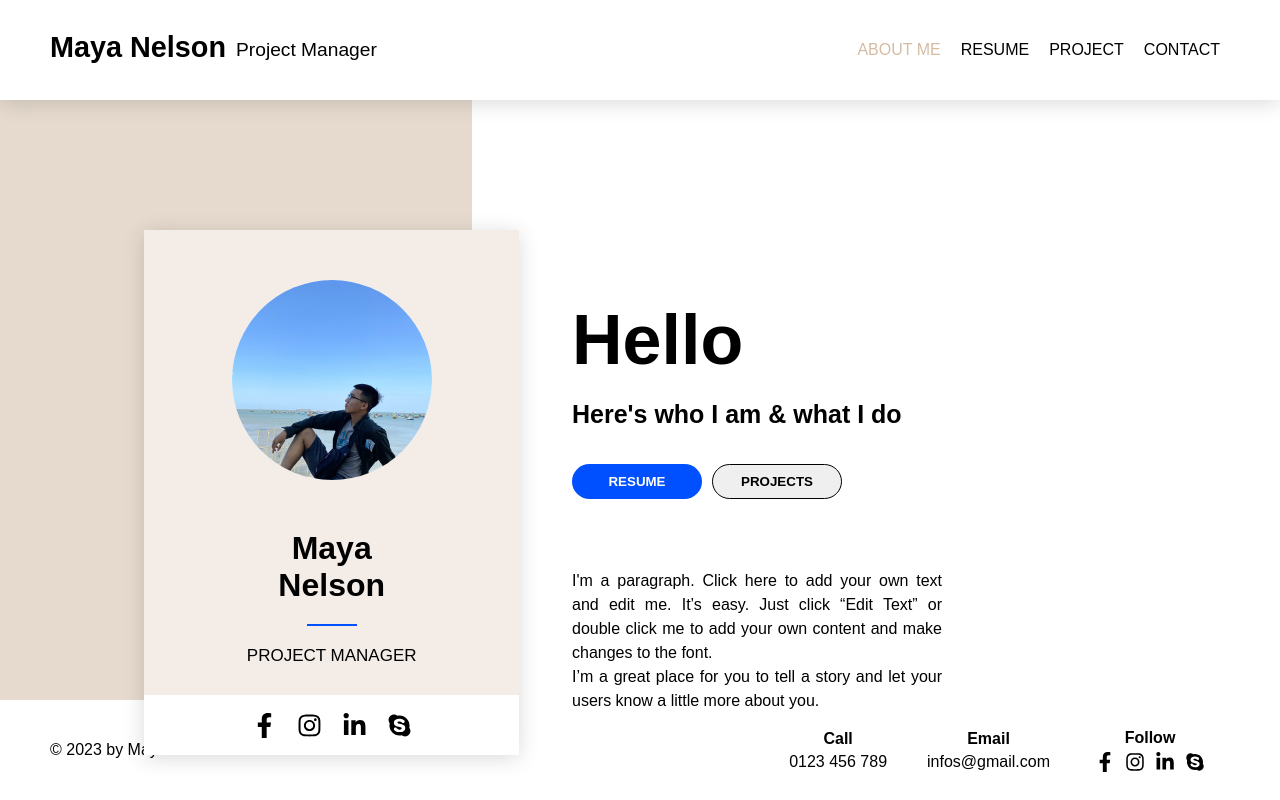
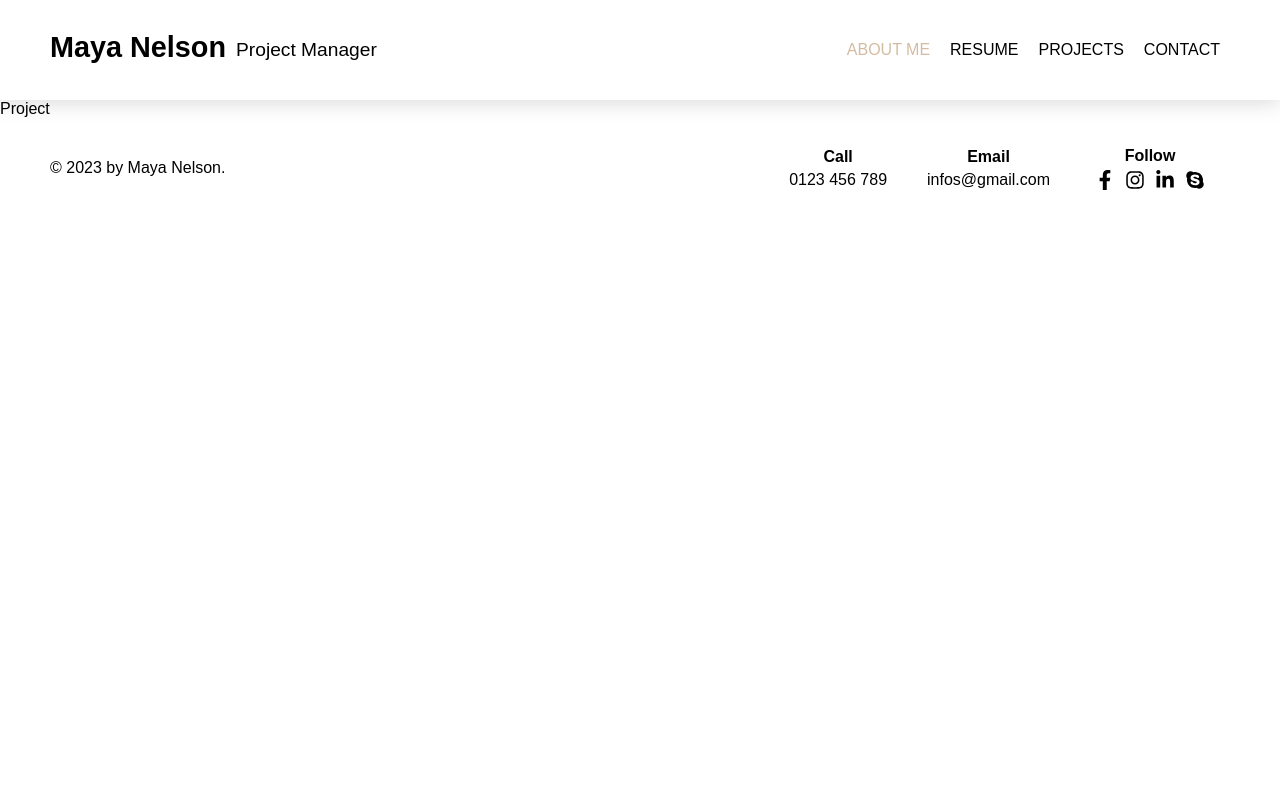
Before and after one commit to tduong5522/creative_cv, a React (Create React App) app: page /projects in a window 1280 px wide. Built offline with nearby package versions, Linux system fonts and the light colour scheme.

Commit message:
Add route for navbar

```diff
--- a/package.json
+++ b/package.json
@@ -9,7 +9,9 @@
     "node-sass": "^6.0.0",
     "react": "^17.0.2",
     "react-dom": "^17.0.2",
+    "react-router-dom": "^5.2.0",
     "react-scripts": "4.0.3",
+    "react-transition-group": "^1.2.1",
     "web-vitals": "^1.1.2"
   },
   "scripts": {
--- a/src/App.js
+++ b/src/App.js
@@ -1,15 +1,50 @@
-import './App.css';
+import {BrowserRouter as Router, Route,Switch,Redirect } from 'react-router-dom';
+import { CSSTransitionGroup } from 'react-transition-group';
+
 import Header from "./components/navbar/Header";
 import Footer from "./components/footer/Footer";
 import HomePage from './components/page/HomePage';
+import Resume from './components/page/Resume';
+import Projects from './components/page/Projects';
+
+import './App.css';
 
 function App() {
   return (
-    <>
-    <Header/>
-    <HomePage/>
+    <Router>
+      <Header/>
+      <CSSTransitionGroup
+          transitionName="example"
+          transitionEnterTimeout={500}
+          transitionLeaveTimeout={300}>
+          <Switch>
+            <Route exact path="/">
+              <HomePage />
+            </Route>
+            <Route exact path="/about_me">
+              <HomePage />
+            </Route>
+            <Route path="/resume">
+              <Resume />
+            </Route>
+            <Route path="/projects">
+              <Projects />
+            </Route>
+            <Route path="/contact">
+              {/* <Resume /> */}
+            </Route>
+            <Route path="*">
+              <Redirect
+                to={{
+                  pathname: "/"
+                }}
+              />
+            </Route>
+          </Switch>
+        </CSSTransitionGroup>
+
     <Footer/>
-    </>
+    </Router>
   );
 }
 
--- a/src/components/navbar/Header.jsx
+++ b/src/components/navbar/Header.jsx
@@ -1,18 +1,21 @@
 import React, {useState} from 'react';
+import {Link} from 'react-router-dom';
+
+import NavMenu from "./NavMenu";
+
 import '../../scss/navbar.scss'
-import NavMenu from "./NavMenu"
 
 const KEY = {
   ABOUT_ME : 'ABOUT ME',
   RESUME : 'RESUME',
-  PROJECT : 'PROJECT',
+  PROJECTS : 'PROJECTS',
   CONTACT : 'CONTACT',
 }
 
 const navMenu = [
   KEY.ABOUT_ME,
   KEY.RESUME,
-  KEY.PROJECT,
+  KEY.PROJECTS,
   KEY.CONTACT
 ]
 
@@ -31,8 +34,8 @@ const HeaderNavbar = () => {
     <nav className="navbar">
       <div className="navbar__container">
         <div className="navbar__logo">
-          <a href="#" className="navbar__name">Maya Nelson </a>
-          <a href="#" className="navbar__jobtitle"> Project Manager</a>
+          <Link to="/" className="navbar__name">Maya Nelson </Link>
+          <Link to="/" className="navbar__jobtitle"> Project Manager</Link>
         </div>
         <div className={`navbar__toggle ${isMobile?'active':''}`} id="mobile-menu" onClick={setMobileMode}>
           <div className="bar"></div>
--- a/src/components/navbar/NavMenu.jsx
+++ b/src/components/navbar/NavMenu.jsx
@@ -1,11 +1,13 @@
 import React from 'react'
-
+import {Link} from 'react-router-dom';
+import {convertStringToUrl} from "../../share/formatString";
 const NavMenu = ({items, onClick, active,isMobile}) => {
+    console.log(convertStringToUrl(active));
     return (
         <ul className={`navbar__menu ${isMobile?'active':''}`}>
             {items.map((item) =>
                 <li className="navbar__item">
-                    <a href="#" className={active===item? "navbar__link active": "navbar__link"} onClick={onClick}>{item}</a>
+                    <Link to={convertStringToUrl(item)} className={active===item? "navbar__link active": "navbar__link"} onClick={onClick}>{item}</Link>
                 </li>
             )}
         </ul>
--- /dev/null
+++ b/src/components/page/Projects.jsx
@@ -0,0 +1,11 @@
+import React from 'react'
+
+const Projects = () => {
+    return (
+        <div>
+            Project
+        </div>
+    )
+}
+
+export default Projects
--- /dev/null
+++ b/src/components/page/Resume.jsx
@@ -0,0 +1,11 @@
+import React from 'react'
+
+const Resume = () => {
+    return (
+        <div>
+            Resume
+        </div>
+    )
+}
+
+export default Resume
--- /dev/null
+++ b/src/share/formatString.js
@@ -0,0 +1,3 @@
+export const convertStringToUrl = value => {
+    return value.toLowerCase().replace(" ", "_");
+}
```
Also changed, not shown: 1 other file (tests, documents, lock files or other folders).
